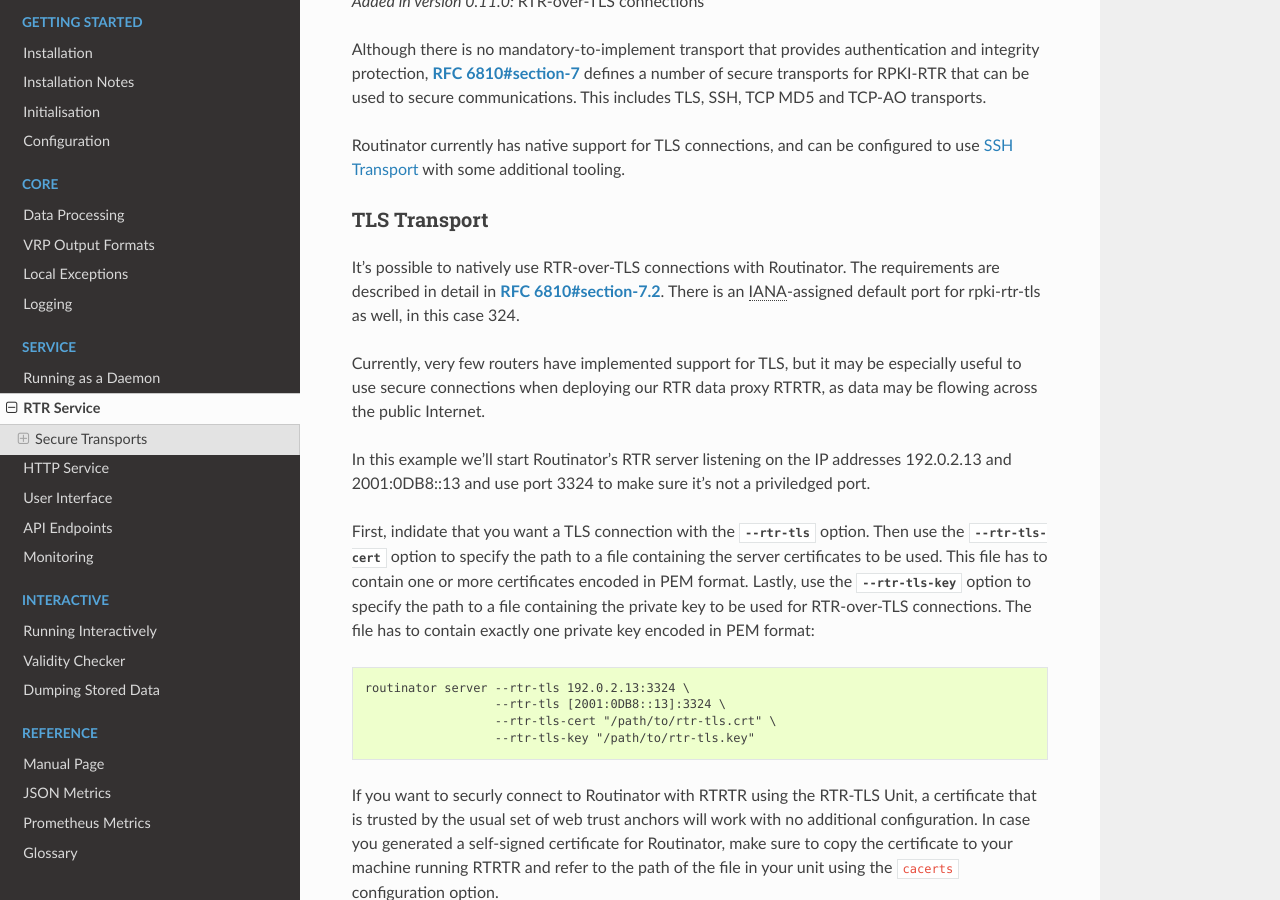
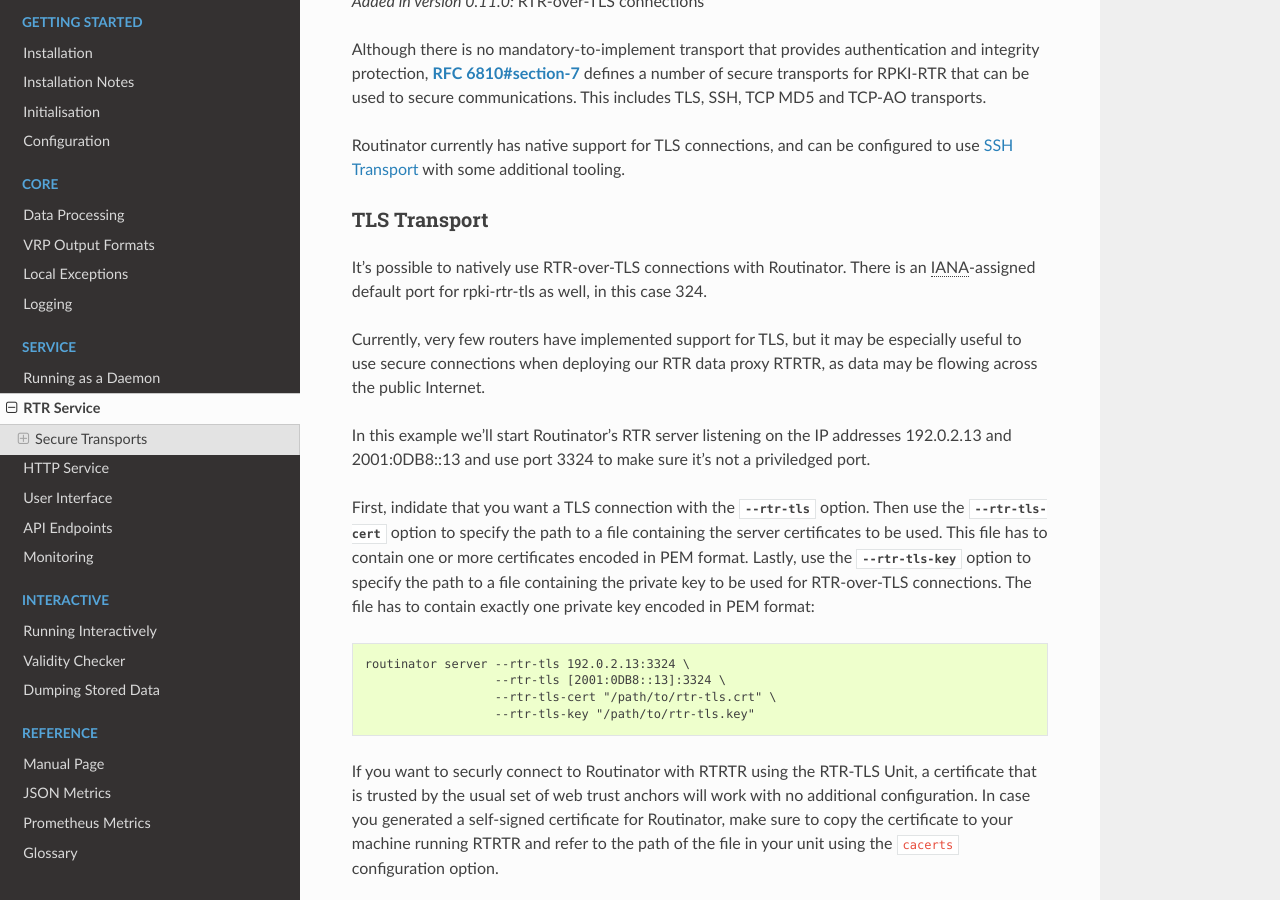
Before and after one commit to NLnetLabs/routinator, a Sphinx documentation site: the page built from doc/manual/source/rtr-service.rst, in a window 1280 px wide and 900 px high, scrolled down 707 px. Built offline with Sphinx 7.4.7 and the Read the Docs theme 2.0.0, drawn with Linux system fonts in a browser that asks for light colours.

Commit message:
rfc rabbit hole

```diff
--- a/doc/manual/source/rtr-service.rst
+++ b/doc/manual/source/rtr-service.rst
@@ -40,10 +40,9 @@
 TLS Transport
 """""""""""""
 
-It's possible to natively use RTR-over-TLS connections with Routinator. The
-requirements are described in detail in :rfc:`6810#section-7.2`. There is an
-:abbr:`IANA (Internet Assigned Numbers Authority)`-assigned default port for
-rpki-rtr-tls as well, in this case 324.
+It's possible to natively use RTR-over-TLS connections with Routinator. There
+is an :abbr:`IANA (Internet Assigned Numbers Authority)`-assigned default
+port for rpki-rtr-tls as well, in this case 324.
 
 Currently, very few routers have implemented support for TLS, but it may be
 especially useful to use secure connections when deploying our RTR data proxy
```
